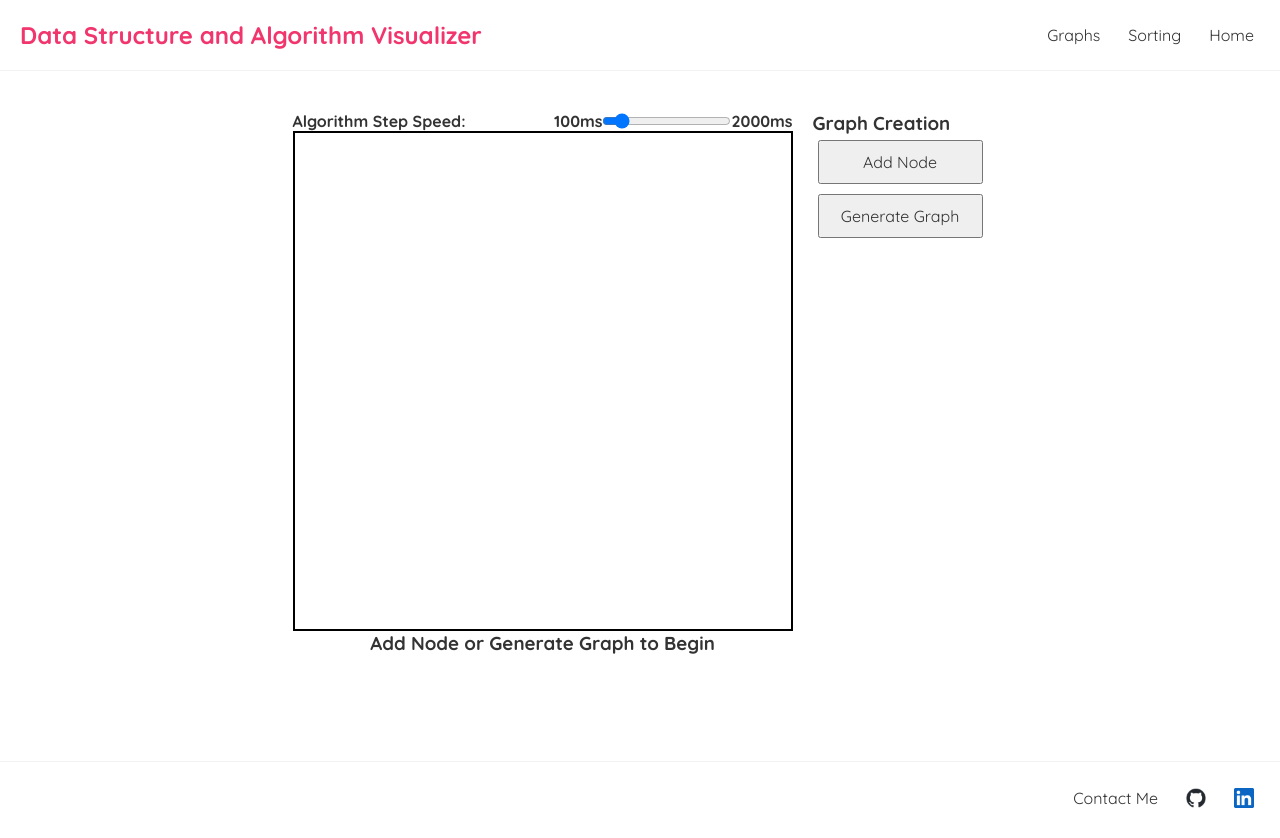
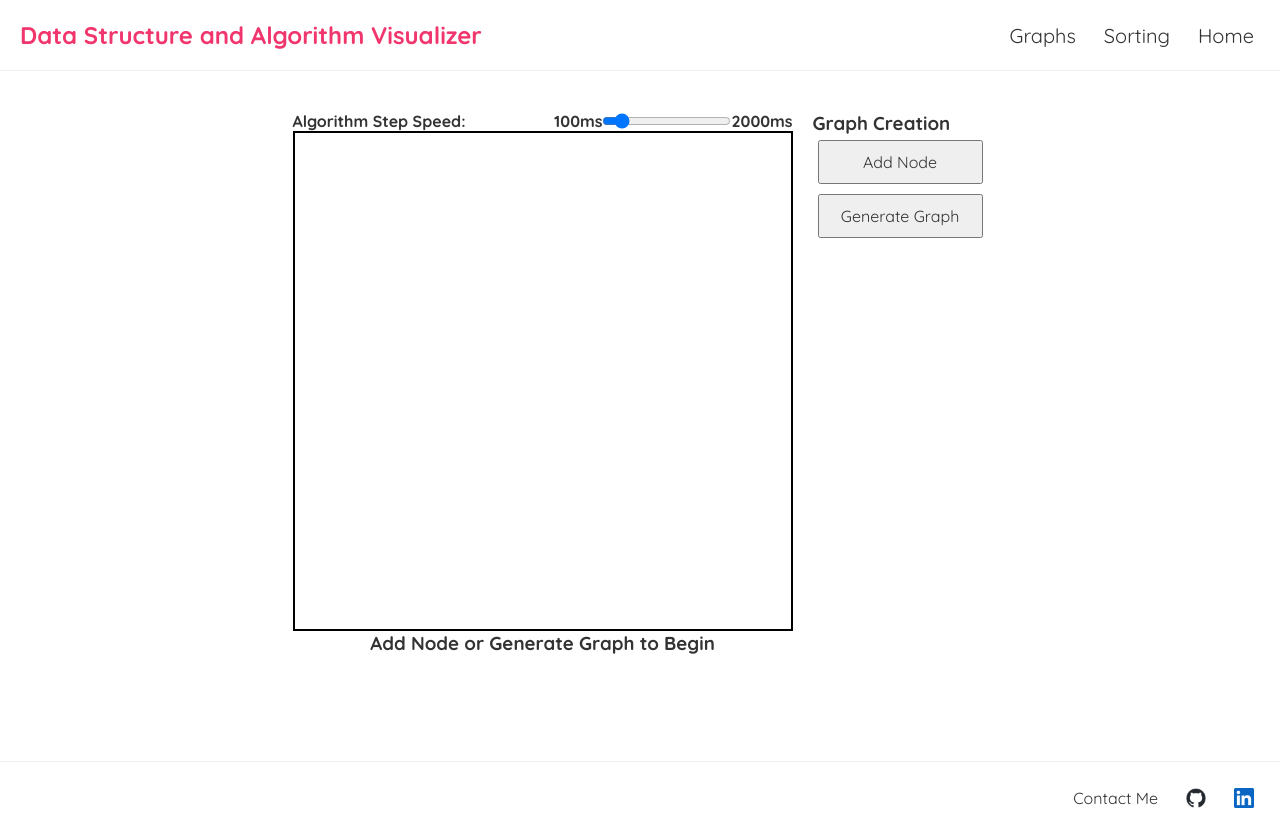
Before and after one commit to tani-gross/visualizer, a React (Create React App) app in the folder Visusalizer Project/: page /graphs in a window 1280 px wide. Built offline with nearby package versions, Linux system fonts and the light colour scheme.

Commit message:
increased header size

```diff
--- a/Visusalizer Project/src/index.css
+++ b/Visusalizer Project/src/index.css
@@ -30,6 +30,10 @@
 
 .navbar .links {
   margin-left: auto;
+}
+
+.navbar-top .links{
+  font-size: 20px;
 }
 
 .navbar-bottom .contact-me {
```
